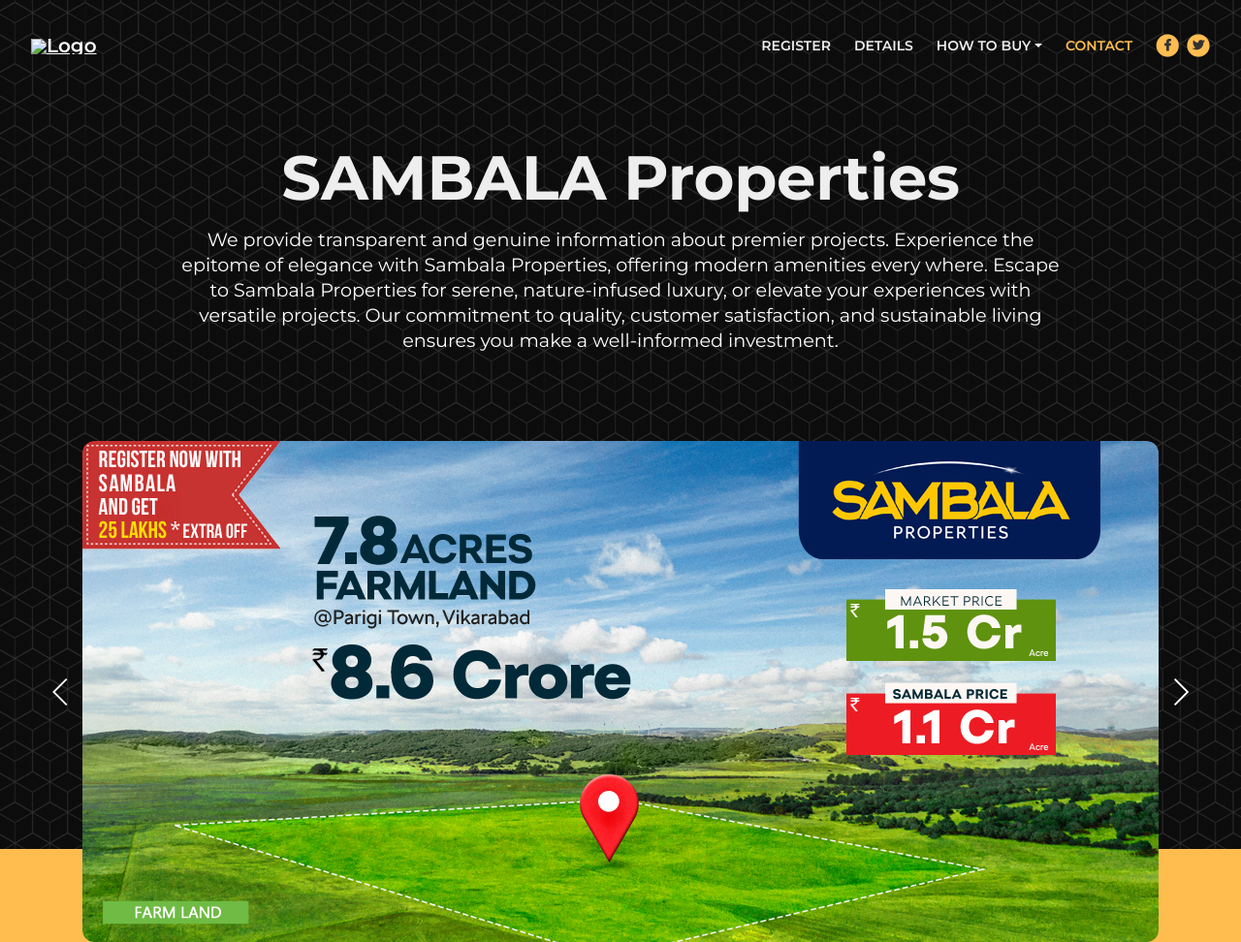
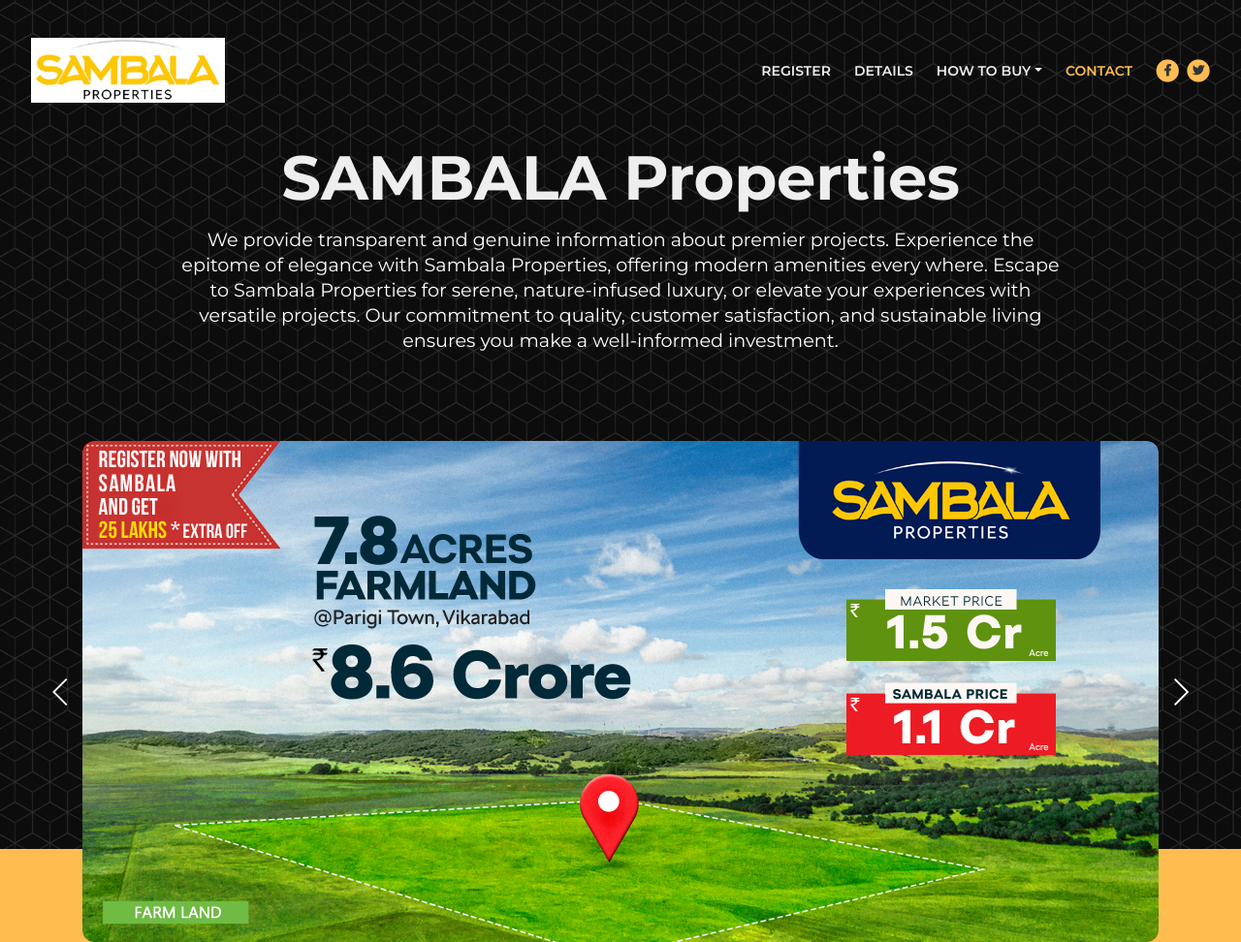
Before and after one commit to sambalaproperties/website, a plain HTML site: page index.html in a window 1280 px wide. Shown: the top 972 px of the page at 97% size. Drawn offline with Linux system fonts and the light colour scheme.

Commit message:
Update index.html

```diff
--- a/index.html
+++ b/index.html
@@ -48,7 +48,7 @@
    <nav class="navbar navbar-expand-lg navbar-dark navbar-custom fixed-top">
         <!-- Image Logo -->
         <a class="navbar-brand logo-image" href="index.html">
-            <img src="images/logo1.png" alt="Logo" style="width: 200px; height: auto;">
+            <img src="images/Logo1.jpg" alt="Logo" style="width: 200px; height: auto;">
         </a>
 
 
```
